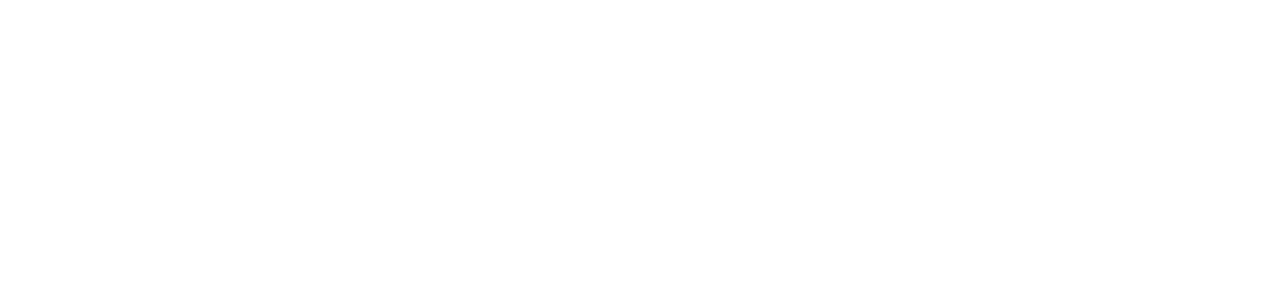
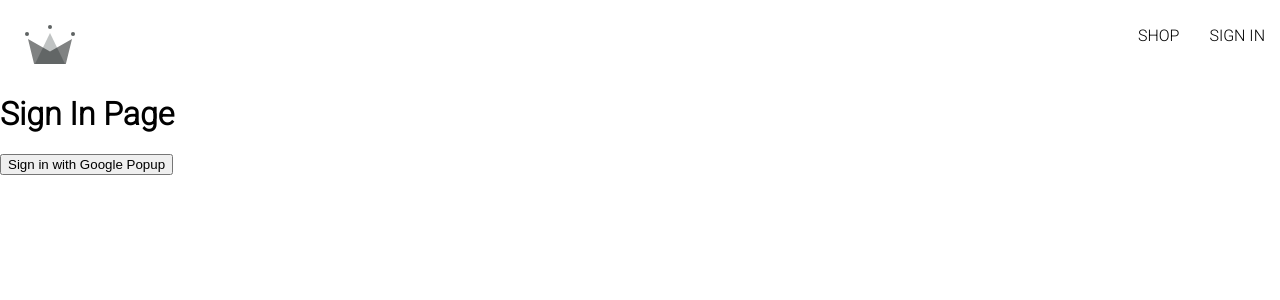
Before and after one commit to rafayelmn/crwn-clothing-app, a React (Create React App) app: page /sign-in in a window 1280 px wide. Before the commit this address had no page. Shown: the top 300 px of the page. Built offline with nearby package versions, Linux system fonts and the light colour scheme.

Commit message:
setting up firebase and adding authentication

```diff
--- a/package.json
+++ b/package.json
@@ -6,6 +6,7 @@
     "@testing-library/jest-dom": "^5.16.5",
     "@testing-library/react": "^13.3.0",
     "@testing-library/user-event": "^13.5.0",
+    "firebase": "^9.9.3",
     "react": "^18.2.0",
     "react-dom": "^18.2.0",
     "react-router-dom": "6",
--- a/src/App.js
+++ b/src/App.js
@@ -2,6 +2,7 @@
 
 import Home from './routes/home/home.component';
 import Navigation from './routes/navigation/navigation.component';
+import SignIn from './routes/sign-in/sign-in.component';
 
 const Shop = () => {
   return <h1>I am the shop page</h1>;
@@ -13,6 +14,7 @@
       <Route path='/' element={<Navigation />}>
         <Route index element={<Home />} />
         <Route path='shop' element={<Shop />} />
+        <Route path='sign-in' element={<SignIn />} />
       </Route>
     </Routes>
   );
--- a/src/routes/navigation/navigation.component.jsx
+++ b/src/routes/navigation/navigation.component.jsx
@@ -16,6 +16,9 @@
           <Link className='nav-link' to='/shop'>
             SHOP
           </Link>
+          <Link className='nav-link' to='/sign-in'>
+            SIGN IN
+          </Link>
         </div>
       </div>
       <Outlet />
--- /dev/null
+++ b/src/routes/sign-in/sign-in.component.jsx
@@ -0,0 +1,17 @@
+import { signInWithGooglePopup } from '../../utils/firebase/firebase.utils';
+
+const SignIn = () => {
+  const logGoogleUser = async () => {
+    const response = await signInWithGooglePopup();
+    console.log(response);
+  };
+
+  return (
+    <div>
+      <h1>Sign In Page</h1>
+      <button onClick={logGoogleUser}>Sign in with Google Popup</button>
+    </div>
+  );
+};
+
+export default SignIn;
--- /dev/null
+++ b/src/utils/firebase/firebase.utils.js
@@ -0,0 +1,27 @@
+import { initializeApp } from 'firebase/app';
+import {
+  getAuth,
+  signInWithRedirect,
+  signInWithPopup,
+  GoogleAuthProvider,
+} from 'firebase/auth';
+
+const firebaseConfig = {
+  apiKey: 'AIzaSyC7_yAVtQpAs8Ub5TYlaZ-MXDvHJ7KjZZA',
+  authDomain: 'crwn-clothing-db-add80.firebaseapp.com',
+  projectId: 'crwn-clothing-db-add80',
+  storageBucket: 'crwn-clothing-db-add80.appspot.com',
+  messagingSenderId: '686951549865',
+  appId: '1:686951549865:web:d8bd6bc82acacfb95012b8',
+};
+
+const firebaseApp = initializeApp(firebaseConfig);
+
+const provider = new GoogleAuthProvider();
+
+provider.setCustomParameters({
+  prompt: 'select_account',
+});
+
+export const auth = getAuth();
+export const signInWithGooglePopup = () => signInWithPopup(auth, provider);
```
Also changed, not shown: 1 other file (tests, documents, lock files or other folders).
